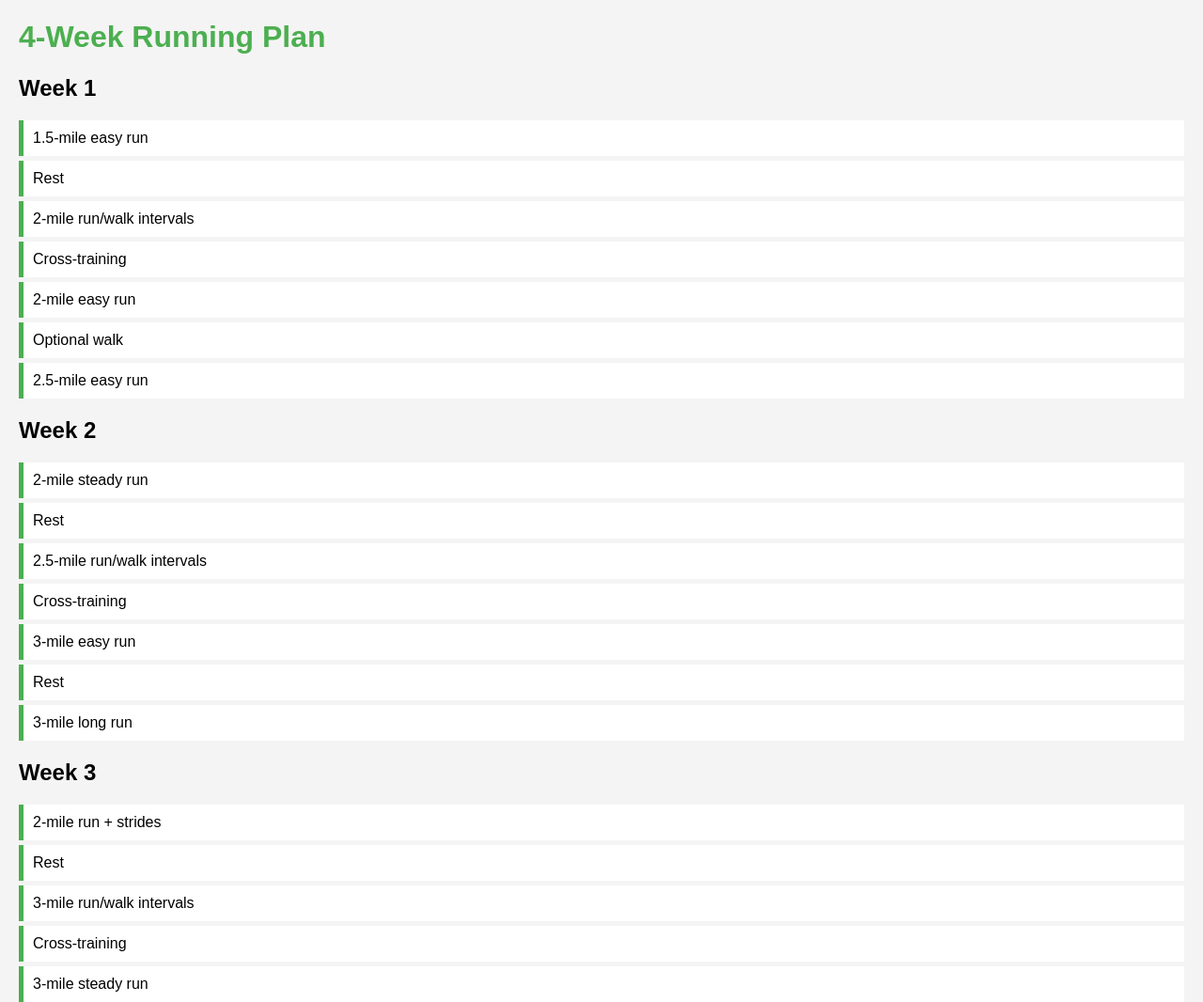
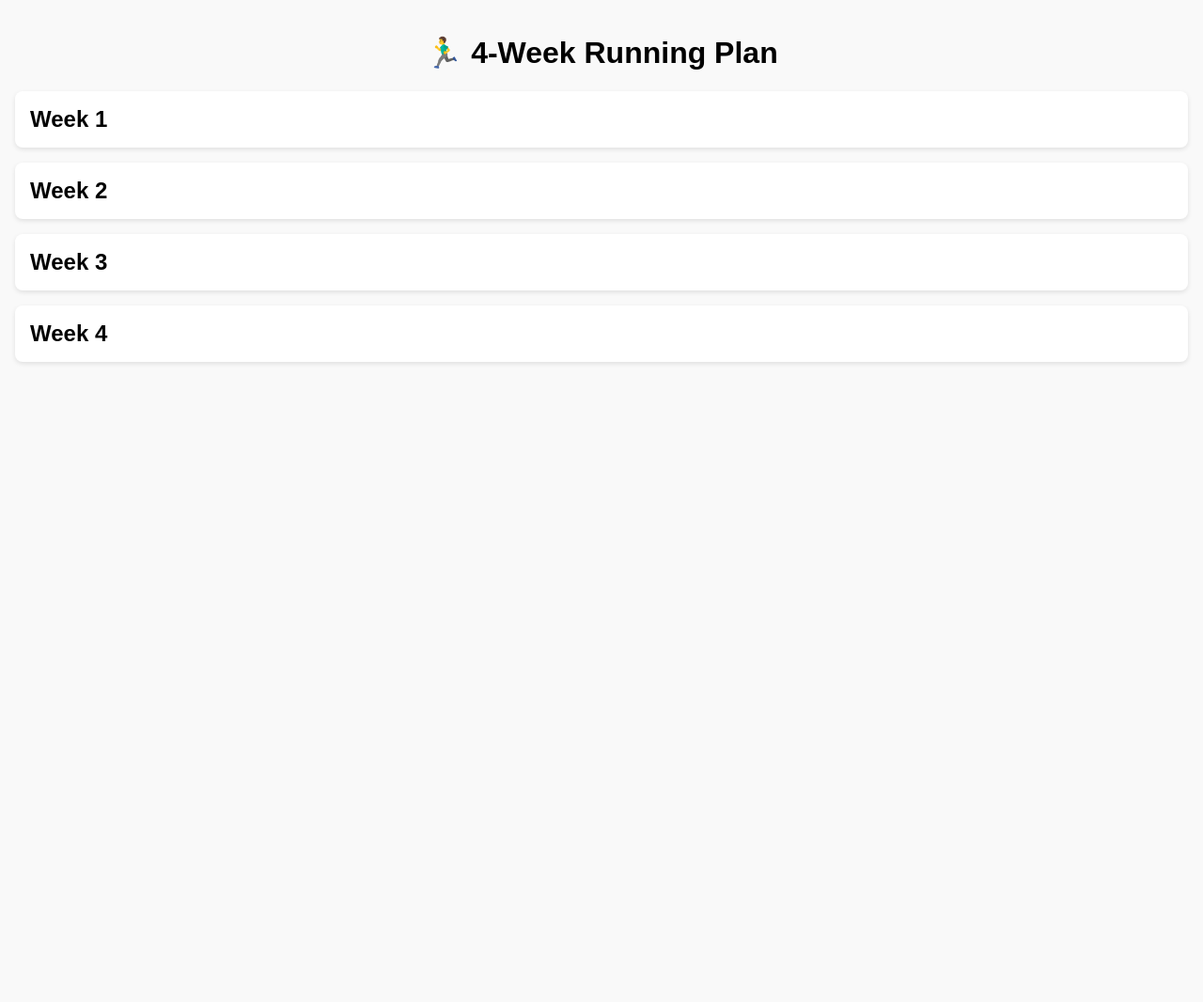
Before and after one commit to spencerwalker24/running-plan-pwa, a plain HTML site: page index.html in a window 1280 px wide. Shown: the top 1066 px of the page at 94% size. After the commit the page ends 800 px from the top, so only its background shows below. Drawn offline with Linux system fonts and the light colour scheme.

Commit message:
Add files via upload

```diff
--- /dev/null
+++ b/app.js
@@ -0,0 +1,36 @@
+const planData = [
+  ["1.5-mile easy run", "Rest or light walk", "2-mile run/walk intervals", "Rest or cross-training", "2-mile easy run", "Optional walk or rest", "2.5-mile easy run"],
+  ["2-mile steady run", "Rest or walk", "2.5-mile run/walk intervals", "Cross-training or rest", "3-mile easy run", "Rest", "3-mile long run"],
+  ["2-mile run + strides", "Rest or walk", "3-mile run/walk intervals", "Cross-training", "3-mile steady run", "Rest", "3.5-mile long run"],
+  ["3-mile run + strides", "Rest", "3.5-mile run/walk or tempo run", "Cross-training", "3-mile easy run", "Rest", "4-mile long run"]
+];
+
+const planContainer = document.getElementById('plan');
+
+planData.forEach((week, i) => {
+  const weekDiv = document.createElement('div');
+  weekDiv.className = 'week';
+
+  const weekHeader = document.createElement('h2');
+  weekHeader.textContent = `Week ${i + 1}`;
+  weekHeader.onclick = () => {
+    daysDiv.style.display = daysDiv.style.display === 'none' ? 'block' : 'none';
+  };
+
+  const daysDiv = document.createElement('div');
+  daysDiv.className = 'days';
+
+  week.forEach((day, j) => {
+    const dayDiv = document.createElement('div');
+    dayDiv.className = 'day';
+    dayDiv.textContent = `Day ${j + 1}: ${day}`;
+    dayDiv.onclick = () => {
+      dayDiv.classList.toggle('completed');
+    };
+    daysDiv.appendChild(dayDiv);
+  });
+
+  weekDiv.appendChild(weekHeader);
+  weekDiv.appendChild(daysDiv);
+  planContainer.appendChild(weekDiv);
+});
--- a/index.html
+++ b/index.html
@@ -2,28 +2,20 @@
 <html lang="en">
 <head>
   <meta charset="UTF-8" />
-  <meta name="viewport" content="width=device-width, initial-scale=1.0" />
-  <title>Running Plan</title>
+  <meta name="viewport" content="width=device-width, initial-scale=1.0"/>
   <link rel="manifest" href="manifest.json" />
   <link rel="stylesheet" href="styles.css" />
+  <title>Running Plan</title>
 </head>
 <body>
-  <h1>4-Week Running Plan</h1>
+  <h1>🏃‍♂️ 4-Week Running Plan</h1>
   <div id="plan"></div>
-  <script src="service-worker.js"></script>
+
+  <script src="app.js"></script>
   <script>
-    const plan = [
-      ["1.5-mile easy run", "Rest", "2-mile run/walk intervals", "Cross-training", "2-mile easy run", "Optional walk", "2.5-mile easy run"],
-      ["2-mile steady run", "Rest", "2.5-mile run/walk intervals", "Cross-training", "3-mile easy run", "Rest", "3-mile long run"],
-      ["2-mile run + strides", "Rest", "3-mile run/walk intervals", "Cross-training", "3-mile steady run", "Rest", "3.5-mile long run"],
-      ["3-mile run + strides", "Rest", "3.5-mile tempo run", "Cross-training", "3-mile easy run", "Rest", "4-mile long run"]
-    ];
-    const container = document.getElementById("plan");
-    plan.forEach((week, i) => {
-      const weekDiv = document.createElement("div");
-      weekDiv.innerHTML = `<h2>Week ${i + 1}</h2><ul>` + week.map(day => `<li>${day}</li>`).join("") + "</ul>";
-      container.appendChild(weekDiv);
-    });
+    if ('serviceWorker' in navigator) {
+      navigator.serviceWorker.register('service-worker.js');
+    }
   </script>
 </body>
 </html>
--- a/service-worker.js
+++ b/service-worker.js
@@ -1,22 +1,20 @@
-self.addEventListener('install', function(e) {
-  e.waitUntil(
-    caches.open('run-plan-cache').then(function(cache) {
+self.addEventListener('install', event => {
+  event.waitUntil(
+    caches.open('run-plan-cache').then(cache => {
       return cache.addAll([
-        '/',
-        '/index.html',
-        '/styles.css',
-        '/manifest.json',
-        '/icon-192.png',
-        '/icon-512.png'
+        'index.html',
+        'styles.css',
+        'app.js',
+        'manifest.json'
       ]);
     })
   );
 });
 
-self.addEventListener('fetch', function(e) {
-  e.respondWith(
-    caches.match(e.request).then(function(response) {
-      return response || fetch(e.request);
+self.addEventListener('fetch', event => {
+  event.respondWith(
+    caches.match(event.request).then(response => {
+      return response || fetch(event.request);
     })
   );
 });
--- a/styles.css
+++ b/styles.css
@@ -1,21 +1,33 @@
 body {
-  font-family: Arial, sans-serif;
-  margin: 20px;
-  background-color: #f4f4f4;
+  font-family: sans-serif;
+  margin: 0;
+  padding: 1em;
+  background: #f9f9f9;
 }
 h1 {
-  color: #4CAF50;
+  text-align: center;
 }
-h2 {
-  margin-top: 20px;
+.week {
+  background: #fff;
+  margin: 1em 0;
+  padding: 1em;
+  border-radius: 8px;
+  box-shadow: 0 2px 5px rgba(0,0,0,0.1);
 }
-ul {
-  list-style-type: none;
-  padding: 0;
+.week h2 {
+  margin: 0;
+  cursor: pointer;
 }
-li {
-  background: #fff;
-  margin: 5px 0;
-  padding: 10px;
-  border-left: 5px solid #4CAF50;
+.days {
+  display: none;
+  margin-top: 1em;
 }
+.day {
+  padding: 0.5em;
+  border-bottom: 1px solid #eee;
+  cursor: pointer;
+}
+.day.completed {
+  text-decoration: line-through;
+  color: gray;
+}
```
Also changed, not shown: icon-192.png, icon-512.png, manifest.json.
